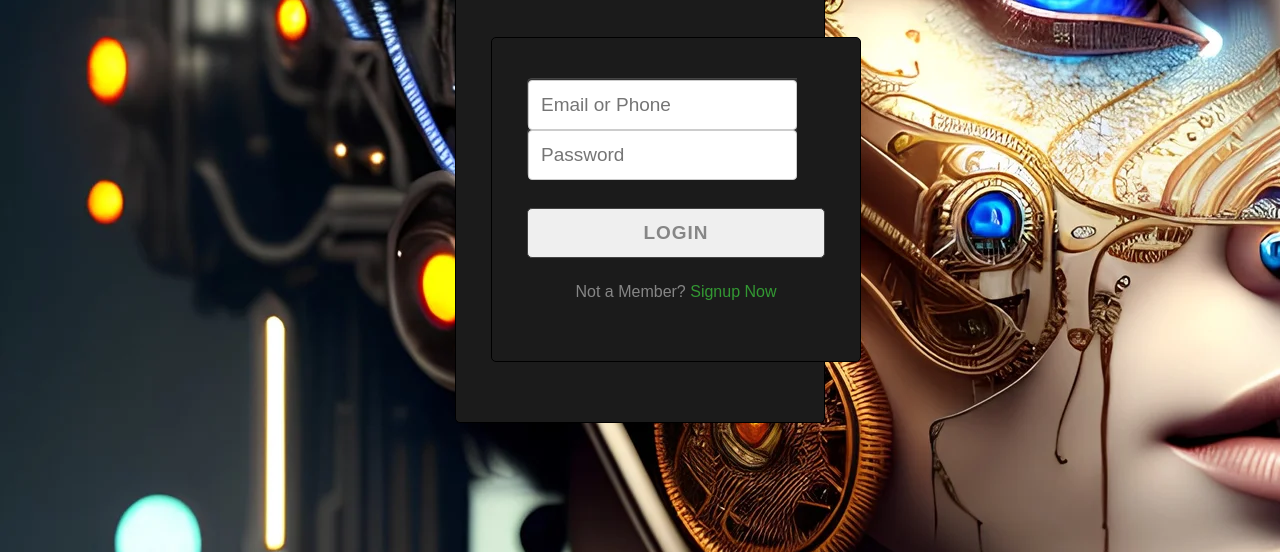
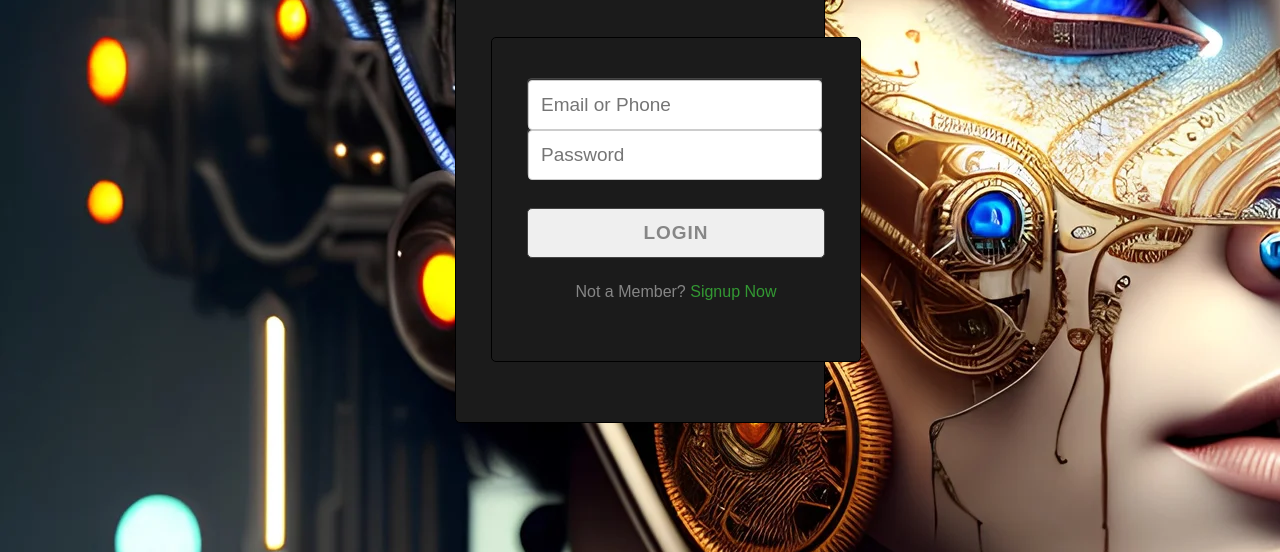
Before and after one commit to Alambert91/tech-group-4, a plain HTML site: page html/login.html in a window 1280 px wide. Shown: the part 248-800 px from the top of the page. Drawn offline with Linux system fonts and the light colour scheme.

Commit message:
made a change to width
made adjustment

```diff
--- a/css/styles.css
+++ b/css/styles.css
@@ -456,7 +456,7 @@ body.login-body {
 }
 form .field {
   height: 50px;
-  width: 270px;
+  width: 295px;
   color: #868686;
   font-size: 20px;
   line-height: 50px;
```
